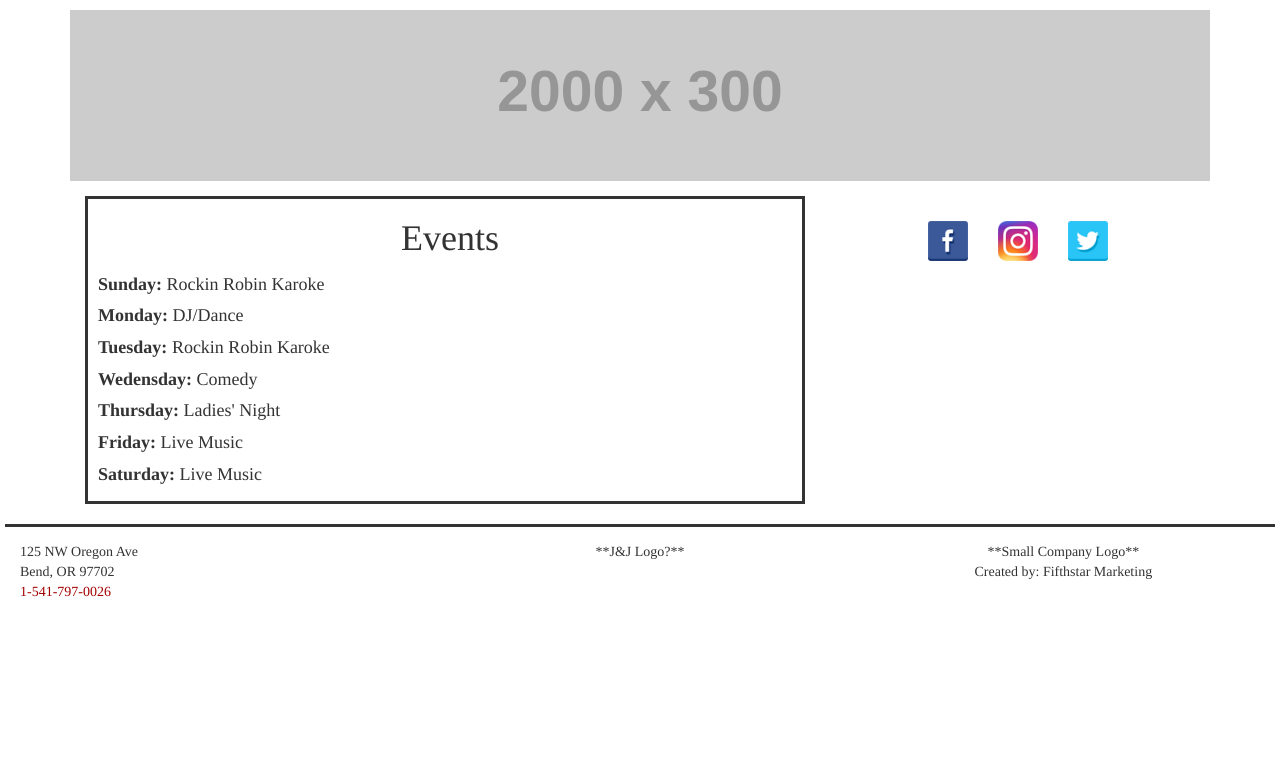
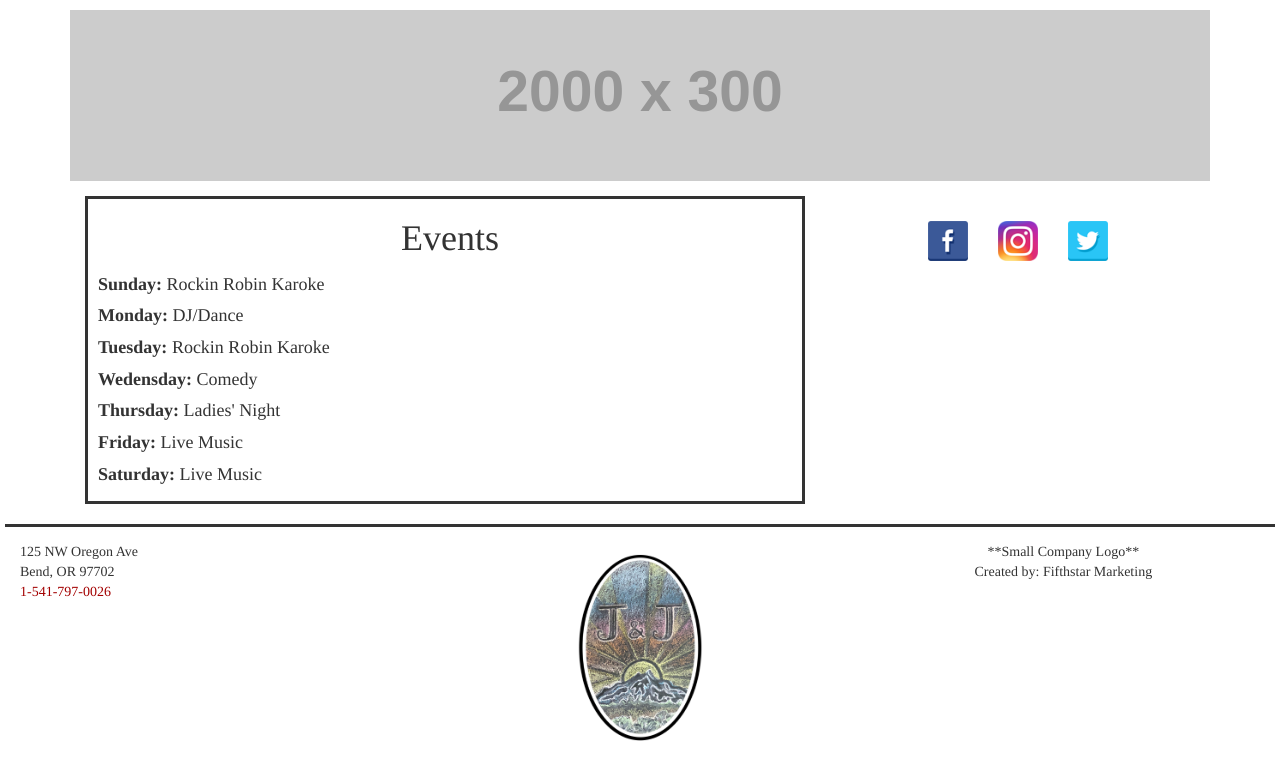
Before and after one commit to scottlandes1217/J-J, a plain HTML site: page events.html in a window 1280 px wide. Drawn offline with Linux system fonts and the light colour scheme; placeholder pictures from the web are drawn by us.

Commit message:
added footer to all pages

```diff
--- a/events.html
+++ b/events.html
@@ -72,7 +72,9 @@
       </section>
 
       <section class="col-sm-4 col-footer">
-              <p class="footer-text">**J&J Logo?**</p>
+          <a href="/">
+              <img class="img_responsive footer-logo" src="images/jj-logo_chalk.png">
+            </a>
      </section>
 
     <section class="col-sm-4 col-footer">
```
Also changed, not shown: hours-directions.html (+3 -1 lines), main-menu.html (+3 -1 lines).
